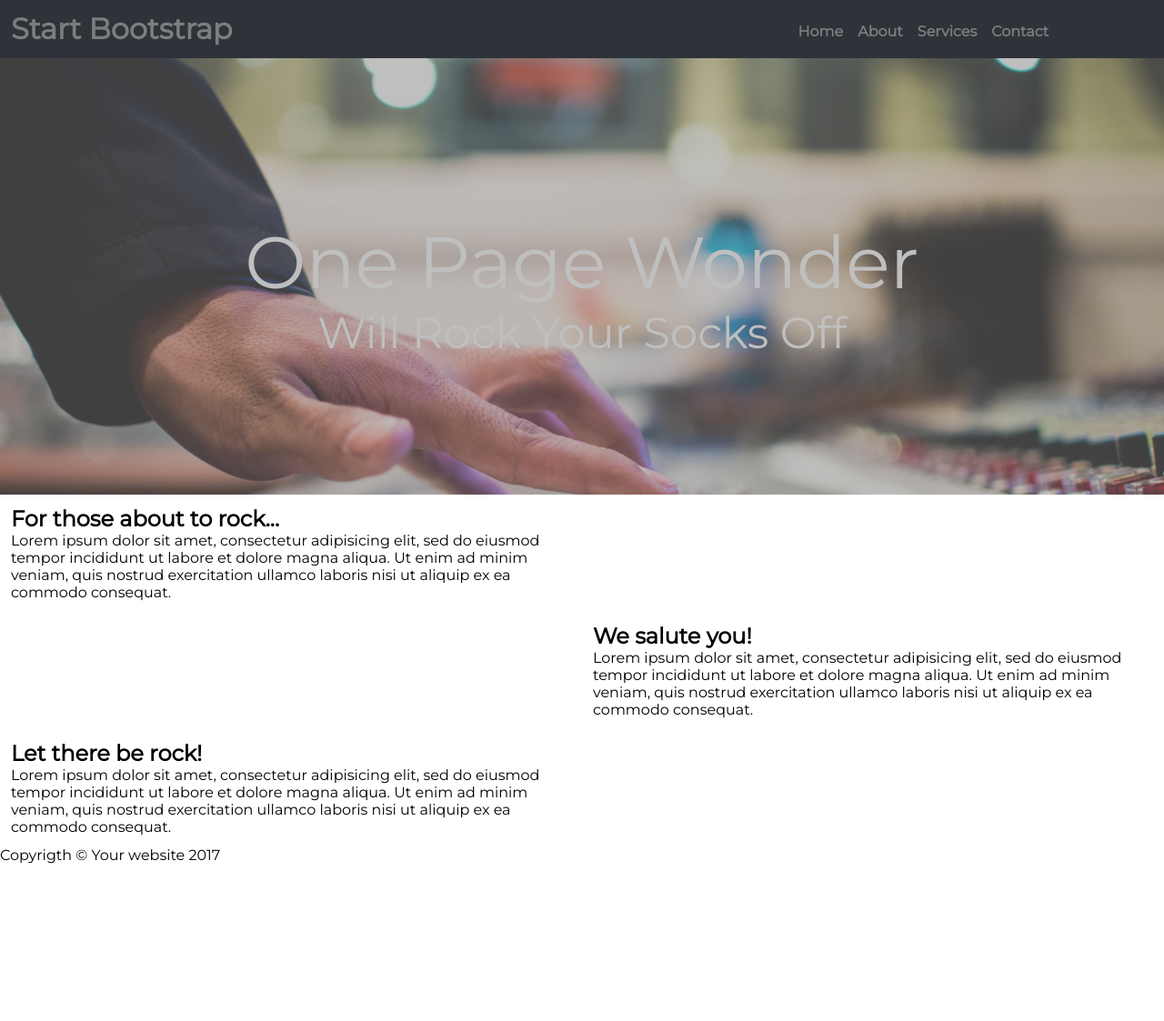
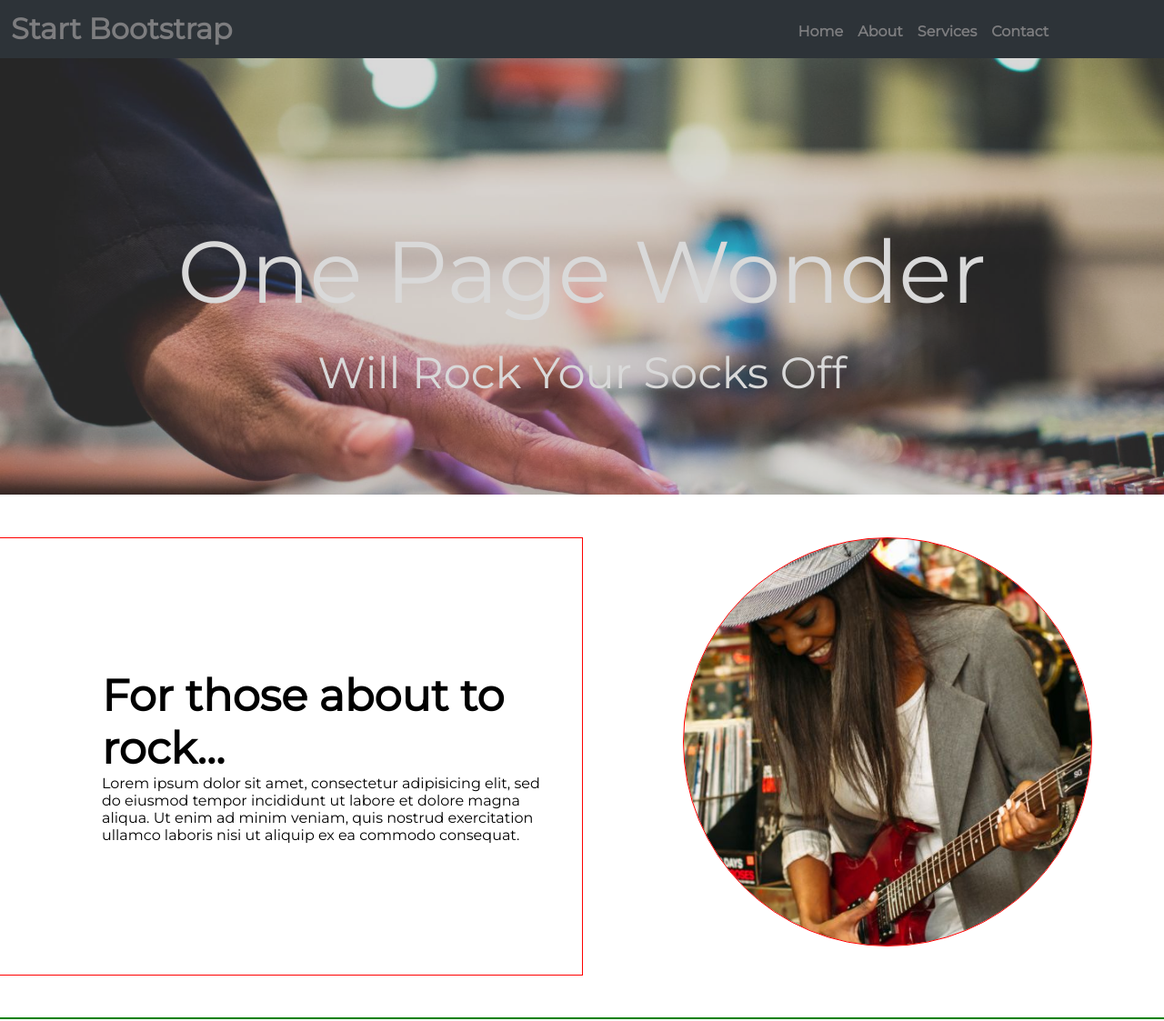
Before and after one commit to lucyloules/RockSite, a plain HTML site: page index.html in a window 1280 px wide. Shown: the top 1123 px of the page at 91% size. Before the commit the page ends 950 px from the top, so only its background shows below. Drawn offline with Linux system fonts and the light colour scheme.

Commit message:
version escritorio, corregir titulo principal

```diff
--- a/assets/css/main.css
+++ b/assets/css/main.css
@@ -2,7 +2,7 @@
 	font-family: 'Montserrat', sans-serif;
 	margin:auto;
 }
-header{
+header, footer{
   background-color: #2D3338;
   width: 100%;
   height: 4em;
@@ -46,21 +46,57 @@ li a:hover{
 	width: 100%;
 	height: 30em;
 	background-image: url(../img/header.jpg);
-	background-size: 100%, 105%;
+	background-image: filter:contrast(50%);
+	background-size: 100%;
 	text-align: center;
-	-webkit-filter: contrast(50%);
+	-webkit-filter: contrast(70%);
 }
 .divOne{
 	padding: 2em;
 	padding-top: 11em;
-	-webkit-filter: brightness(200%);
+/*	-webkit-filter: brightness(200%);*/
 }
 .principalTitle, .subtitle{
 	color: #fff;
-	font-size: 5em;
+	font-size: 6em;
 	font-weight: lighter;
+
 }
 .subtitle{
 	font-size: 3em;
-	padding-top: 0em;
+	padding-top: 0.5em;
 }
+.weSalute, .guitar, .let{
+	outline: 1px solid green;
+}
+.guitarContent, .weSaluteContent,.letContent{
+	margin-top: 3em;
+	margin-bottom: 3em;
+	padding-left: 7em;
+	padding-right: 2em;
+	padding-top: 9em;
+	padding-bottom: 9em;
+	outline: 1px solid red;
+}
+.Title{
+	font-size: 3em;
+
+}
+.guitar-img, .we-img, .let-img{
+	margin: 3em;
+	margin-left: 7em;
+	width: 28em;
+	height: 28em;
+	background-image: url(../img/rock1.jpg);
+	background-size: cover;
+	border-radius: 50%;
+	outline: 1px solid red;
+}
+.we-img{	background-image: url(../img/rock2.jpg);}
+.let-img{	background-image: url(../img/rock3.jpg);}
+
+.footParagraph{
+	color: #fff;
+	text-align: center;
+	padding-top: 1.4em;
+}
--- a/index.html
+++ b/index.html
@@ -35,31 +35,34 @@
         </div>
       </div>
     </section>
-    <section class="guitarContent">
-      <div class="row">
-        <div class="col-6">
-          <h2 class="forTheContent">For those about to rock...</h2>
+
+    <section>
+      <!-- Guitar -->
+      <div class="row guitar">
+        <div class="col-6 guitarContent">
+          <h2 class="Title">For those about to rock...</h2>
           <p class="guitarParagraph">Lorem ipsum dolor sit amet, consectetur adipisicing elit, sed do eiusmod tempor incididunt ut labore et dolore magna aliqua. Ut enim ad minim veniam, quis nostrud exercitation ullamco laboris nisi ut aliquip ex ea commodo consequat. </p>
         </div>
-        <div class="col-6">
+        <div class="col-6 guitar-img">
           <!-- <img src="assets/img/rock1.jpg" alt=""> -->
         </div>
       </div>
-      <div class="row">
-        <div class="col-6">
-         <!--  <img src="assets/img/rock3.jpg" alt=""> -->
+      <!-- WeSalute -->
+      <div class="row weSalute">
+        <div class="col-6 we-img">
+         <!--  <img src="assets/img/rock2.jpg" alt=""> -->
         </div>
-        <div class="col-6">
-          <h2 class="weSaluteContent">We salute you!</h2>
+        <div class="col-6 weSaluteContent">
+          <h2 class="Title">We salute you!</h2>
           <p class="weSaluteParagraph">Lorem ipsum dolor sit amet, consectetur adipisicing elit, sed do eiusmod tempor incididunt ut labore et dolore magna aliqua. Ut enim ad minim veniam, quis nostrud exercitation ullamco laboris nisi ut aliquip ex ea commodo consequat. </p>
         </div>
       </div>
-      <div class="row">
-        <div class="col-6">
-          <h2 class="letcontent">Let there be rock!</h2>
+      <div class="row let">
+        <div class="col-6 letContent">
+          <h2 class="Title">Let there be rock!</h2>
           <p class="letParagraph">Lorem ipsum dolor sit amet, consectetur adipisicing elit, sed do eiusmod tempor incididunt ut labore et dolore magna aliqua. Ut enim ad minim veniam, quis nostrud exercitation ullamco laboris nisi ut aliquip ex ea commodo consequat. </p>
         </div>
-        <div class="col-6">
+        <div class="col-6 let-img">
           <!-- <img src="assets/img/rock2.jpg" alt=""> -->
         </div>
       </div>
```
